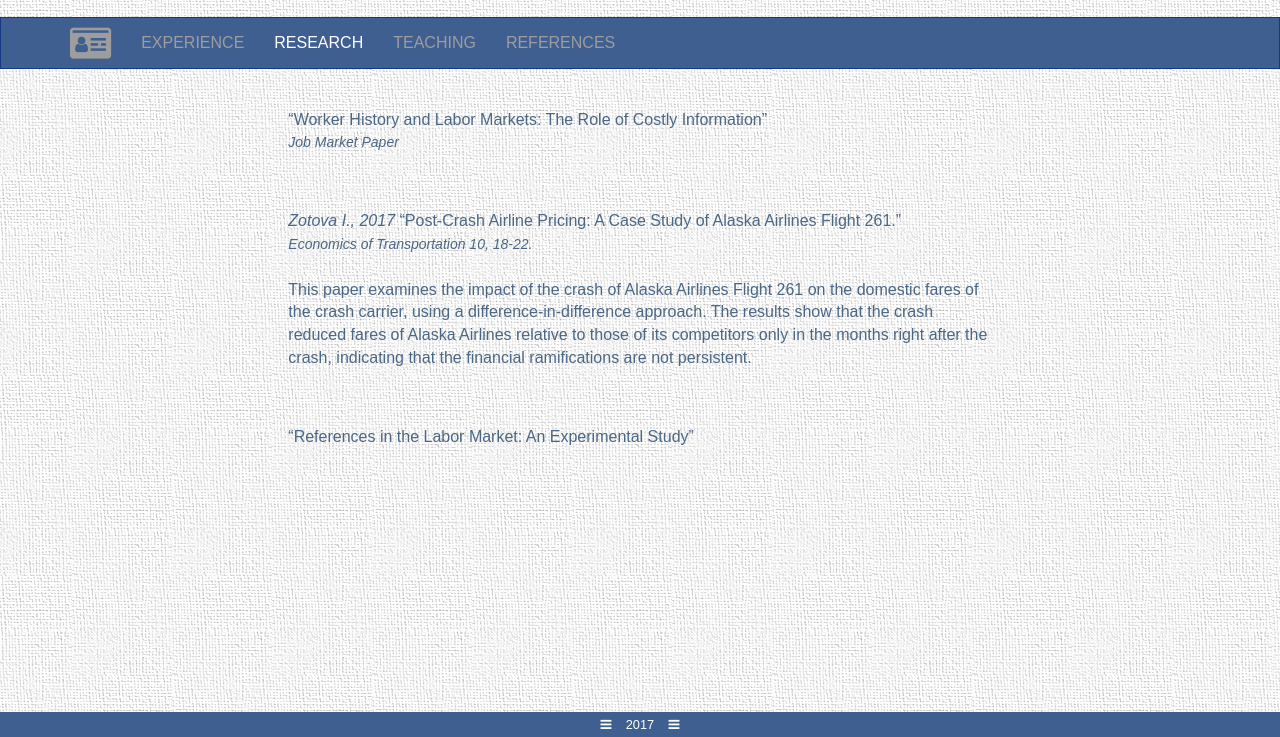
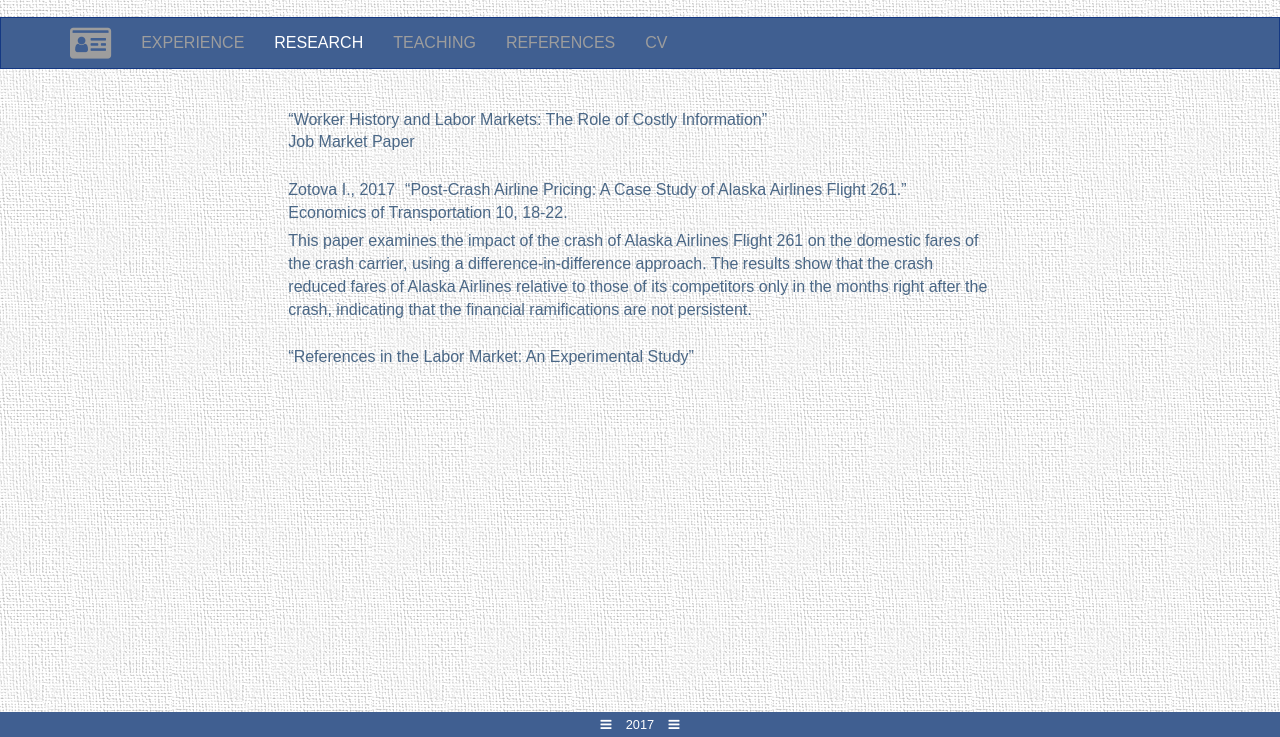
Before and after one commit to votoznotna/irinazotova, a website: page index.html at #/research in a window 1280 px wide. Shown: the part 63-800 px from the top of the page. Drawn offline with nearby package versions, Linux system fonts and the light colour scheme; some packages are replaced by stand-ins of ours.

Commit message:
research + cv update.

```diff
--- a/css/app.css
+++ b/css/app.css
@@ -15,6 +15,26 @@
 h3 {
     margin-before: 0;
     margin-top: 0;
+}
+
+author {
+    margin-right: 10px;
+}
+
+context, toc {
+    display: block;
+}
+
+toc {
+    margin-bottom: 5px;
+}
+
+context {
+    margin-bottom: 25px;
+}
+
+title {
+    margin-bottom: 20px;
 }
 
 cite {
--- a/services/constants.js
+++ b/services/constants.js
@@ -2,6 +2,6 @@
    "use strict";
 
    module.constant('CONSTANTS', {
-      cvRef: 'https://drive.google.com/file/d/0B5N2vwQcVfKySHFoOUFiX3F5T0E/view'
+      cvRef: 'https://drive.google.com/file/d/0BxOmYacCKrBPaTNXYWxqVTAteUk/view'
    })
 }(angular.module('iZotova')));
--- a/views/menu.html
+++ b/views/menu.html
@@ -35,9 +35,9 @@
 				<li class="nav-item" ng-class="{ active: $state.is('references')}">
 					<a ui-sref="references">REFERENCES</a>
 				</li>
-<!--				<li class="nav-item" ng-click="$state.go('cv')" ng-class="{ active: $state.is('cv')}">
+				<li class="nav-item" ng-click="$state.go('cv')" ng-class="{ active: $state.is('cv')}">
 					<a ng-href="{{cvRef}}"  target="_blank">CV</a>
-				</li>-->
+				</li>
 			</ul>
 		</div>
 	</div>
--- a/views/pages/research.html
+++ b/views/pages/research.html
@@ -1,19 +1,30 @@
 <div class="col-md-offset-2 col-md-8" ng-controller="research">
 
 	<p>
-		<q>Worker History and Labor Markets: The Role of Costly Information</q><br>
-		<cite>Job Market Paper</cite><br><br><br>
+		<toc>
+			<q>Worker History and Labor Markets: The Role of Costly Information</q><br>
+			<text>Job Market Paper</text>
+		</toc>
+		<context>
+			<text>
+			</text>
+		</context>
 	</p>
 
 	<p>
-		<i>Zotova I., 2017</i> <q>Post-Crash Airline Pricing: A Case Study of Alaska Airlines Flight 261.</q><br>
-		<cite>Economics of Transportation 10, 18-22.</cite><br><br>
-		<text>
-			This paper examines the impact of the crash of Alaska Airlines Flight 261 on the domestic fares of the crash carrier, using a difference-in-difference approach. The results show that the crash reduced fares of Alaska Airlines relative to those of its competitors only in the months right after the crash, indicating that the financial ramifications are not persistent.
-		</text>
-	</p><br><br>
+		<toc>
+			<author>Zotova I., 2017</author><q>Post-Crash Airline Pricing: A Case Study of Alaska Airlines Flight 261.</q><br>
+			<text>Economics of Transportation 10, 18-22.</text>
+		</toc>
+		<context>
+			<text>
+				This paper examines the impact of the crash of Alaska Airlines Flight 261 on the domestic fares of the crash carrier, using a difference-in-difference approach. The results show that the crash reduced fares of Alaska Airlines relative to those of its competitors only in the months right after the crash, indicating that the financial ramifications are not persistent.
+			</text>
+		</context>
 
 	<p>
-		<q>References in the Labor Market: An Experimental Study</q>
+		<toc>
+			<q>References in the Labor Market: An Experimental Study</q>
+		</toc>
 	</p>
 </div>
```
